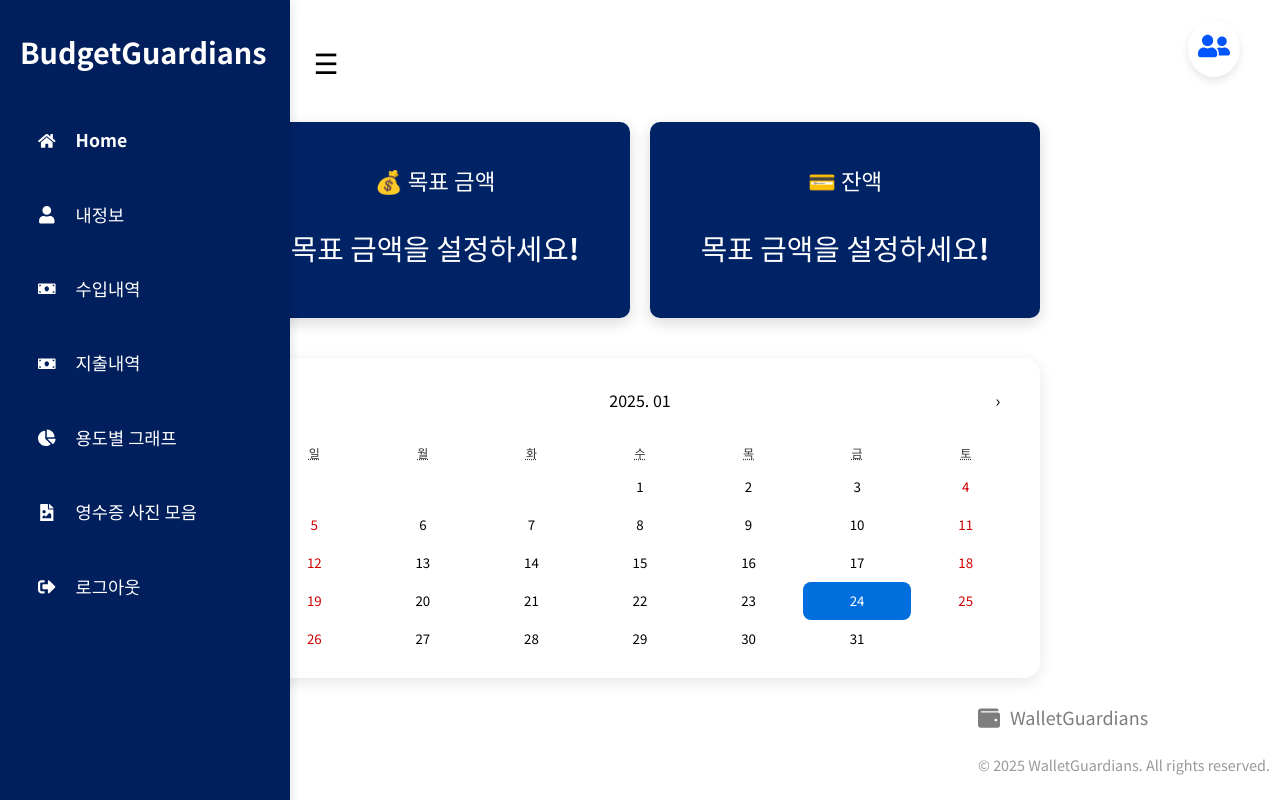
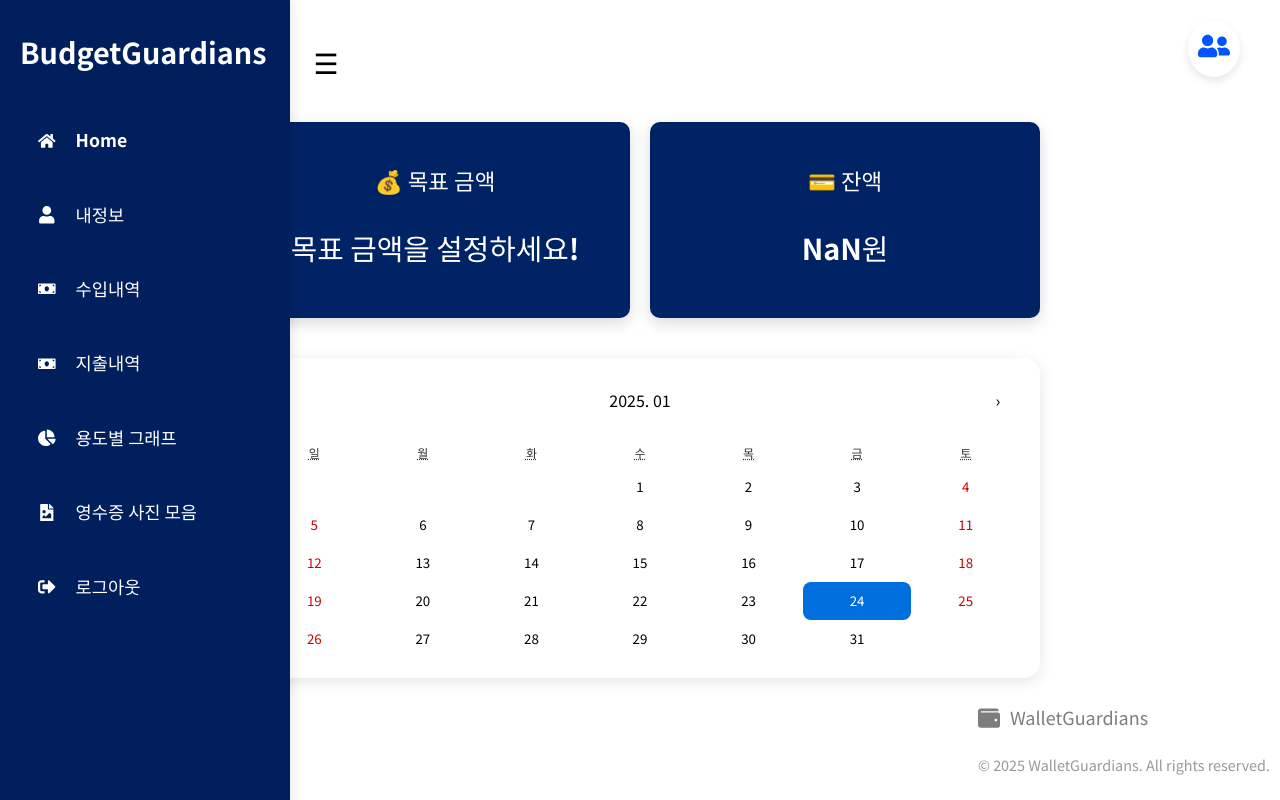
Before and after one commit to ChoiTheCreator/wallet-guardians-web, a React (Vite) app: page /main in a window 1280 px wide. Built offline with nearby package versions, Linux system fonts and the light colour scheme.

Commit message:
<Feat> main page 숫자 도도독 올라가는 기능 라이브러리 설치

```diff
--- a/package.json
+++ b/package.json
@@ -16,6 +16,7 @@
     "moment": "^2.30.1",
     "react": "^18.3.1",
     "react-calendar": "^5.1.0",
+    "react-countup": "^6.5.3",
     "react-dom": "^18.3.1",
     "react-icons": "^5.4.0",
     "react-router-dom": "^7.1.1",
--- a/src/pages/MainPage.jsx
+++ b/src/pages/MainPage.jsx
@@ -24,16 +24,17 @@ const MainPage = () => {
     goalAmount ? navigate('/profile') : navigate('/goal-setting');
   };
 
-  // 예시 데이터 (실제 가계부 데이터를 연동하면 여기에 변경 가능)
-  const usedAmount = 150000;
-  const remainingAmount = goalAmount ? goalAmount - usedAmount : null;
-
   // Sidebar의 너비를 감안하여 동적으로 width 계산
-  const sidebarWidth = isSidebarOpen ? 2000 : 0; // Sidebar 열려 있으면 250px, 닫히면 0px
+  const sidebarWidth = isSidebarOpen ? 250 : 0; // Sidebar 열려 있으면 250px, 닫히면 0px
   const mainWidth = `calc(100vw - ${sidebarWidth}px)`;
+  const mainMarginLeft = `${sidebarWidth / 2}px`; // 중앙 정렬 조정
 
   return (
-    <div className="main-content" style={{ width: mainWidth }}>
+    <div className="main-wrapper">
+      <div
+        className="main-content"
+        style={{ width: mainWidth, marginLeft: mainMarginLeft }}
+      >
         {/* 목표 금액 & 잔액 (Row 배치) */}
         <div className="goal-balance-container">
           <div onClick={handleBoxClick} className="goal-box">
@@ -48,8 +49,8 @@ const MainPage = () => {
           <div onClick={handleBoxClick} className="balance-box">
             <h3 className="balance-title">💳 잔액</h3>
             <p className="balance-amount">
-            {remainingAmount !== null
-              ? `${remainingAmount.toLocaleString()}원`
+              {goalAmount !== null
+                ? `${(goalAmount - 150000).toLocaleString()}원`
                 : '목표 금액을 설정하세요!'}
             </p>
           </div>
@@ -73,6 +74,7 @@ const MainPage = () => {
           />
         </div>
       </div>
+    </div>
   );
 };
 
--- a/src/style/MainPage.scss
+++ b/src/style/MainPage.scss
@@ -5,15 +5,24 @@ $background-color: #ffffff;
 $font-family: 'Noto Sans KR', sans-serif;
 $shadow-color: rgba(0, 0, 0, 0.15);
 
+.main-wrapper {
+  display: flex;
+  justify-content: center; // 중앙 정렬
+  align-items: center;
+  width: 100vw;
+  transition: margin-left 0.3s ease-in-out;
+}
+
 .main-content {
   text-align: center;
   display: flex;
   flex-direction: column;
   align-items: center;
   gap: 30px; // 요소 간 간격 조정
-  transition: width 0.3s ease-in-out; // Sidebar 열고 닫힐 때 부드럽게 변경
+  transition: width 0.3s ease-in-out, margin-left 0.3s ease-in-out; // 부드러운 전환 효과
   margin: 0 auto; // 중앙 정렬 유지
 
+  /* 목표 금액 & 잔액을 가로(row) 배치 */
   .goal-balance-container {
     display: flex;
     justify-content: center;
@@ -69,15 +78,3 @@ $shadow-color: rgba(0, 0, 0, 0.15);
     }
   }
 }
-
-/* 목표 금액 및 잔액 박스 애니메이션 */
-@keyframes fadeIn {
-  from {
-    opacity: 0;
-    transform: translateY(-20px);
-  }
-  to {
-    opacity: 1;
-    transform: translateY(0);
-  }
-}
```
Also changed, not shown: 1 other file (tests, documents, lock files or other folders). Lines whose indentation alone changed are shown as unchanged.
